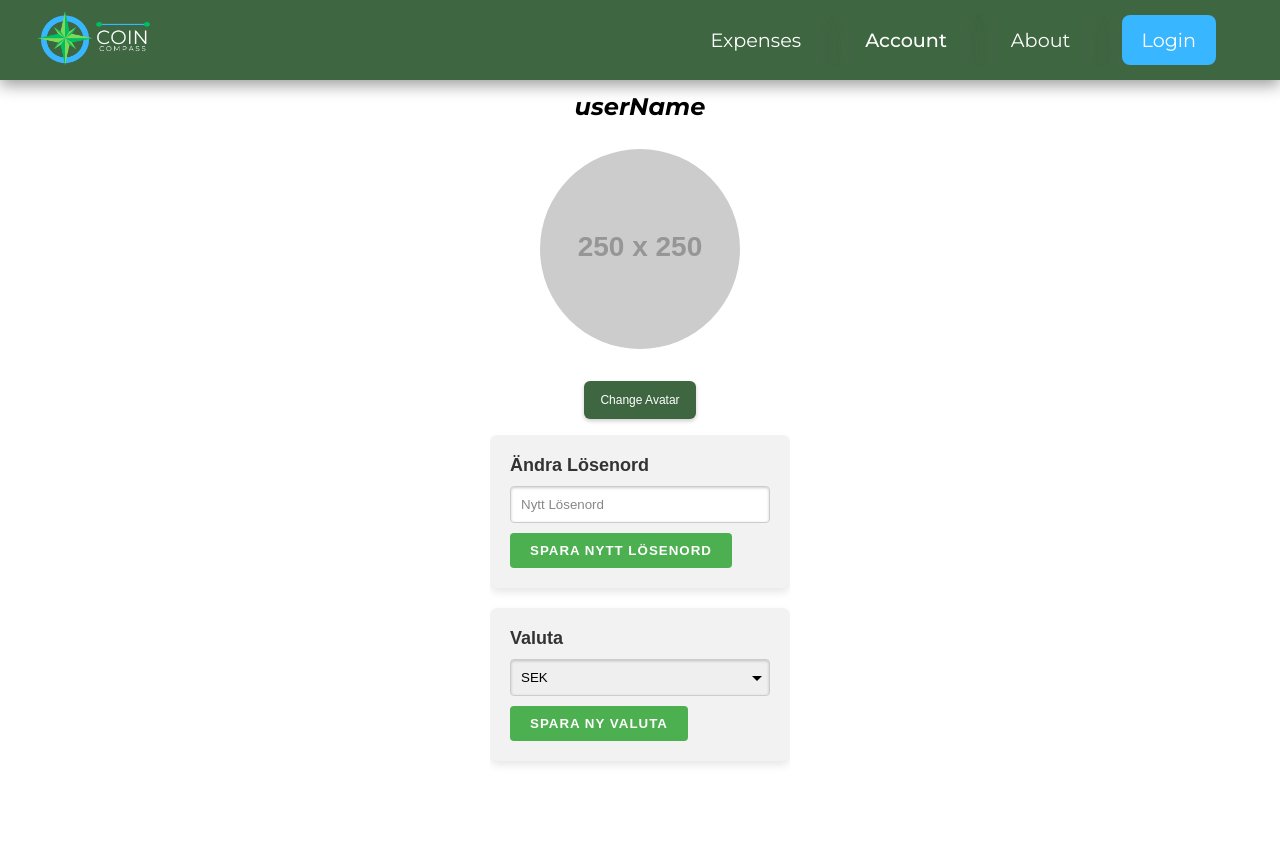
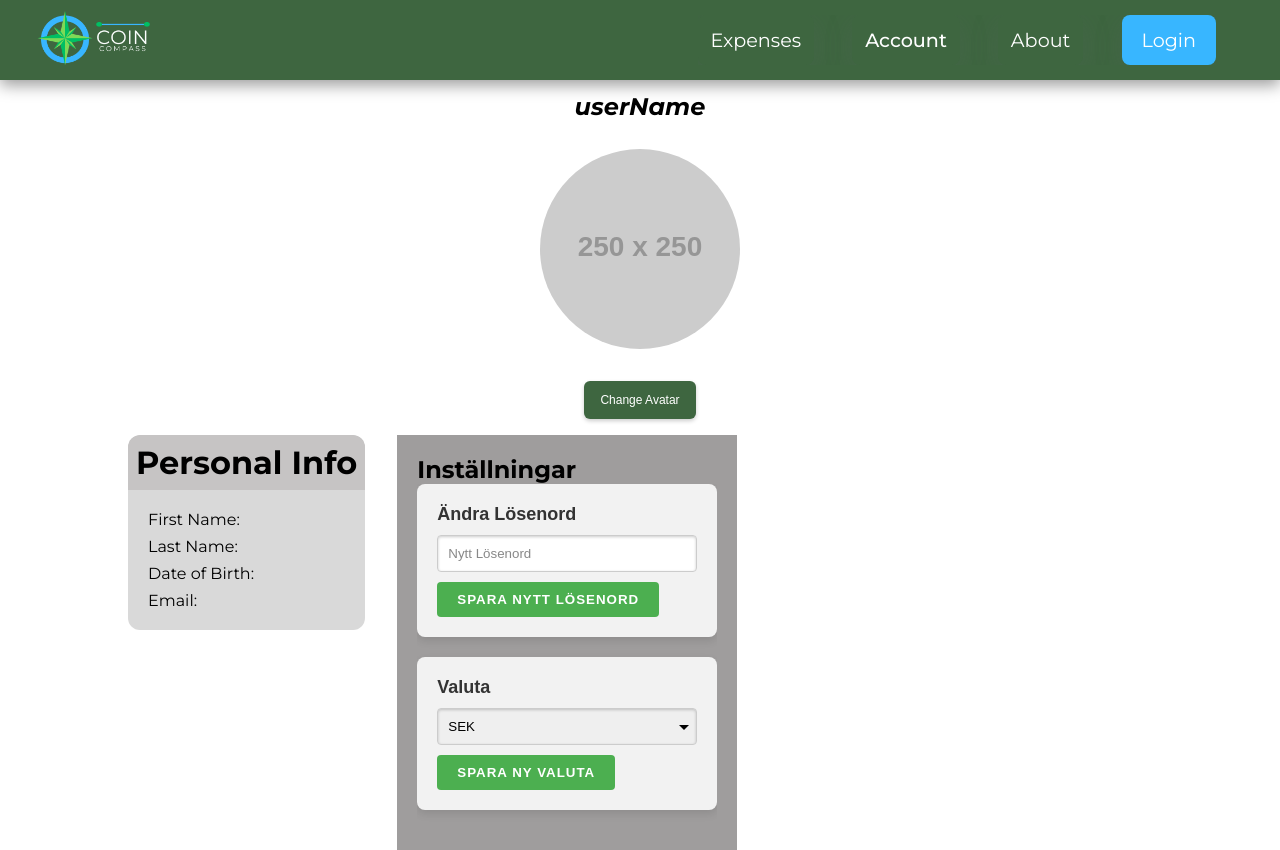
Before and after one commit to ITHS-Team8/CoinCompass, a Vue app: page /account in a window 1280 px wide. Before the commit the page ends 800 px from the top, so only its background shows below. Built offline with nearby package versions, Linux system fonts and the light colour scheme.

Commit message:
Refactor AccountView.vue to include PersonalInfo and update AccountSettings component

```diff
--- a/src/views/AccountView.vue
+++ b/src/views/AccountView.vue
@@ -1,14 +1,21 @@
 <script setup lang="ts">
 import NavBar from '../components/NavBar.vue'
 import ProfileAvatar from '../components/ProfileAvatar.vue'
-import AccountSettingsVue from '../components/AccountSettings.vue';
+import AccountSettings from '../components/AccountSettings.vue';
+import PersonalInfo from '@/components/PersonalInfo.vue';
 </script>
 
 <template>
     <NavBar />
     <main>
         <ProfileAvatar userName="userName" avatarUrl="https://placehold.co/250" />
-        <AccountSettingsVue />
+        <div class="top-container">
+            <PersonalInfo />
+            <div class="settings-container">
+                <h2>Inställningar</h2>
+                <AccountSettings />
+            </div>
+        </div>
     </main>
 </template>
 
@@ -16,4 +23,14 @@ import AccountSettingsVue from '../components/AccountSettings.vue';
 main {
     margin-top: 10vh;
 }
+.top-container {
+    display: flex;
+    flex-direction: row;
+    margin: 0 10vw;
+    gap: 2rem;
+}
+.settings-container {
+    background-color: #9F9D9D;
+    padding: 20px;
+}
 </style>
```
